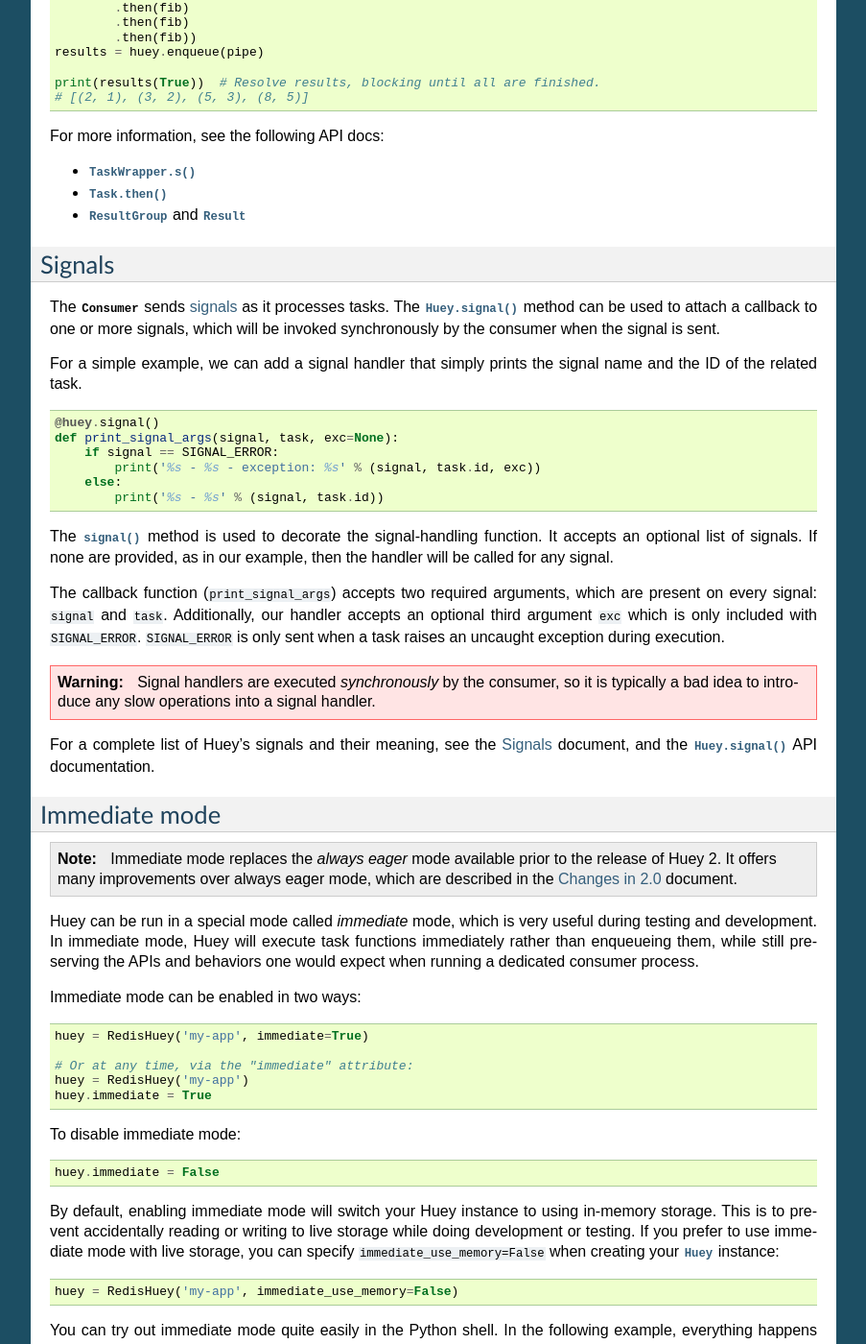
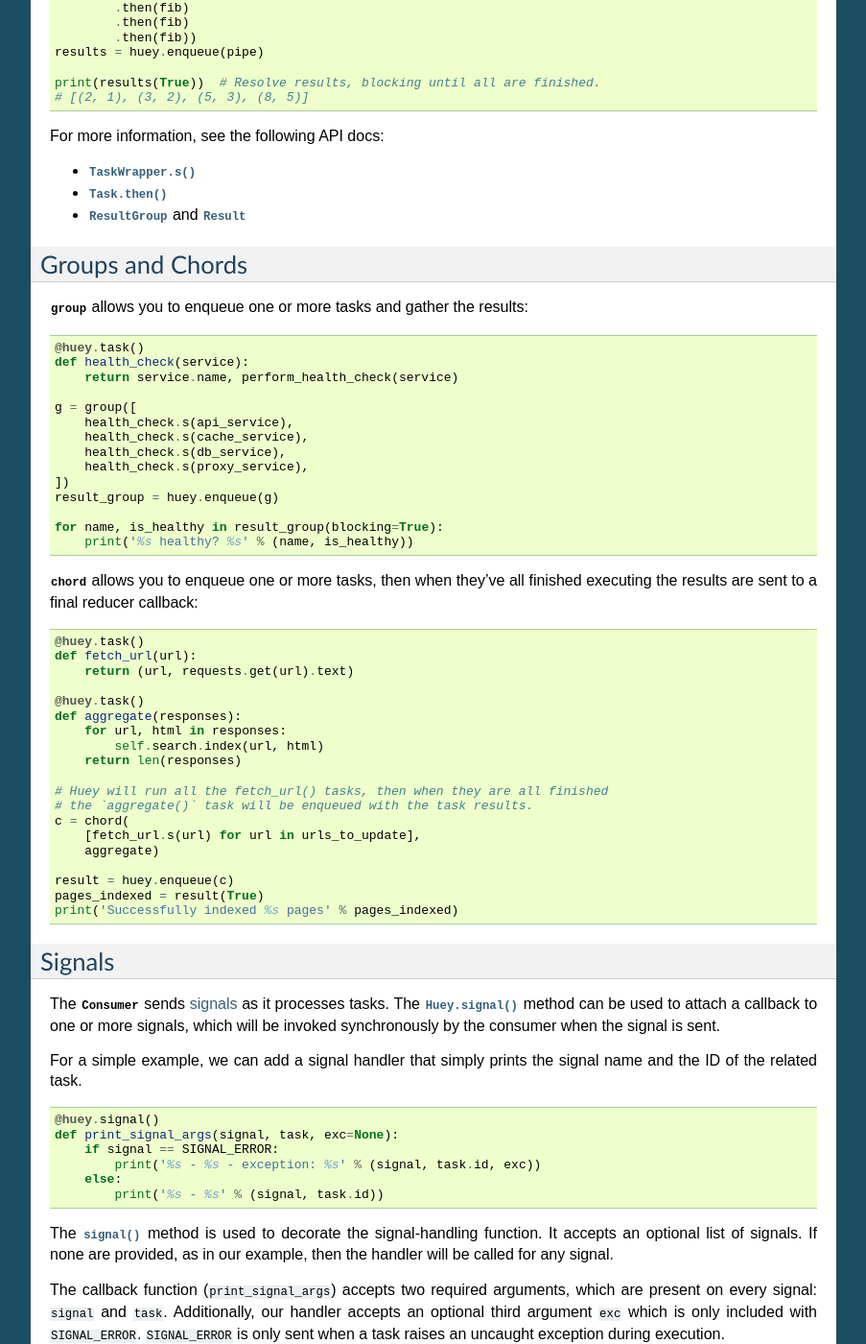
Before and after one commit to coleifer/huey, a Sphinx documentation site: the page built from docs/guide.rst, in a window 1280 px wide and 1400 px high, scrolled down 12744 px. Shown: the whole window at 96% size, without its empty margins (198-1101 px from the left). Built offline with Sphinx 7.4.7, drawn with Linux system fonts in a browser that asks for light colours.

Commit message:
Begin doc for group/chord.

```diff
--- a/docs/guide.rst
+++ b/docs/guide.rst
@@ -838,6 +838,54 @@ For more information, see the following API docs:
 * :py:meth:`Task.then`
 * :py:class:`ResultGroup` and :py:class:`Result`
 
+Groups and Chords
+-----------------
+
+:py:class:`group` allows you to enqueue one or more tasks and gather the
+results:
+
+.. code-block:: python
+
+    @huey.task()
+    def health_check(service):
+        return service.name, perform_health_check(service)
+
+    g = group([
+        health_check.s(api_service),
+        health_check.s(cache_service),
+        health_check.s(db_service),
+        health_check.s(proxy_service),
+    ])
+    result_group = huey.enqueue(g)
+
+    for name, is_healthy in result_group(blocking=True):
+        print('%s healthy? %s' % (name, is_healthy))
+
+:py:class:`chord` allows you to enqueue one or more tasks, then when they've
+all finished executing the results are sent to a final reducer callback:
+
+.. code-block:: python
+
+    @huey.task()
+    def fetch_url(url):
+        return (url, requests.get(url).text)
+
+    @huey.task()
+    def aggregate(responses):
+        for url, html in responses:
+            self.search.index(url, html)
+        return len(responses)
+
+    # Huey will run all the fetch_url() tasks, then when they are all finished
+    # the `aggregate()` task will be enqueued with the task results.
+    c = chord(
+        [fetch_url.s(url) for url in urls_to_update],
+        aggregate)
+
+    result = huey.enqueue(c)
+    pages_indexed = result(True)
+    print('Successfully indexed %s pages' % pages_indexed)
+
 
 Signals
 -------
```
